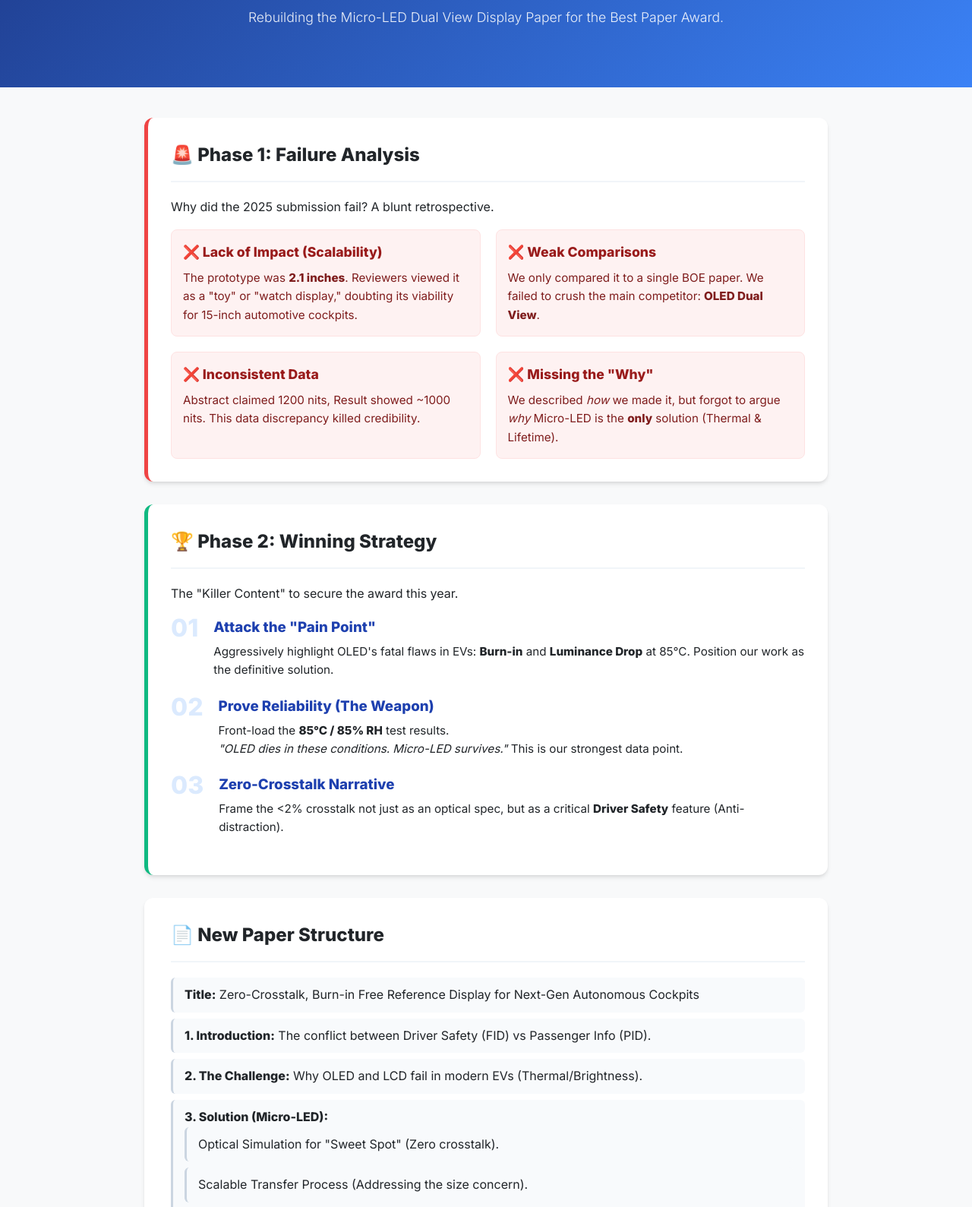
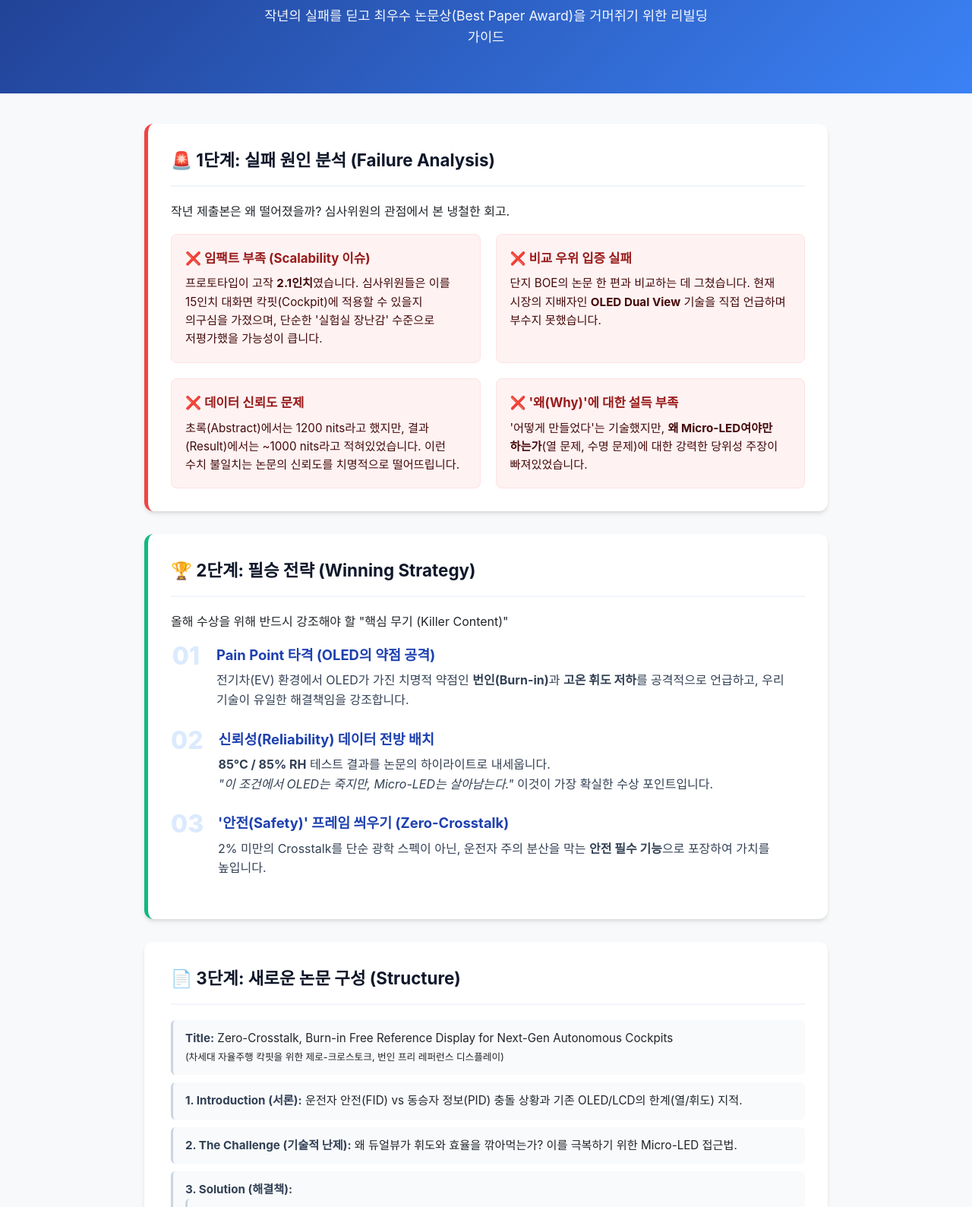
Before and after one commit to heekeunlee/paper_submission_001, a plain HTML site: page index.html in a window 1280 px wide. Shown: the part 188-1777 px from the top of the page at 76% size. Drawn offline with Linux system fonts and the light colour scheme.

Commit message:
Feat: Localize updated strategy report to Korean

```diff
--- a/index.html
+++ b/index.html
@@ -1,20 +1,22 @@
 <!DOCTYPE html>
-<html lang="en">
+<html lang="ko">
+
 <head>
     <meta charset="UTF-8">
     <meta name="viewport" content="width=device-width, initial-scale=1.0">
-    <title>2026 Paper Submission Strategy</title>
+    <title>2026 논문 수상 전략 보고서</title>
     <link rel="stylesheet" href="styles.css">
     <link rel="preconnect" href="https://fonts.googleapis.com">
     <link rel="preconnect" href="https://fonts.gstatic.com" crossorigin>
     <link href="https://fonts.googleapis.com/css2?family=Inter:wght@300;400;600;800&display=swap" rel="stylesheet">
 </head>
+
 <body>
     <header class="hero">
         <div class="container">
-            <span class="badge">CONFIDENTIAL STRATEGY</span>
-            <h1>Project Phoenix: 2026 Paper Award Strategy</h1>
-            <p class="subtitle">Rebuilding the Micro-LED Dual View Display Paper for the Best Paper Award.</p>
+            <span class="badge">대외비 (CONFIDENTIAL)</span>
+            <h1>Project Phoenix: 2026 논문 수상 전략</h1>
+            <p class="subtitle">작년의 실패를 딛고 최우수 논문상(Best Paper Award)을 거머쥐기 위한 리빌딩 가이드</p>
         </div>
     </header>
 
@@ -22,54 +24,59 @@
 
         <!-- Section 1: Failure Analysis -->
         <section id="analysis" class="card danger-border">
-            <h2>🚨 Phase 1: Failure Analysis</h2>
-            <p class="intro">Why did the 2025 submission fail? A blunt retrospective.</p>
+            <h2>🚨 1단계: 실패 원인 분석 (Failure Analysis)</h2>
+            <p class="intro">작년 제출본은 왜 떨어졌을까? 심사위원의 관점에서 본 냉철한 회고.</p>
 
             <div class="grid-2">
                 <div class="analysis-item">
-                    <h3>❌ Lack of Impact (Scalability)</h3>
-                    <p>The prototype was <strong>2.1 inches</strong>. Reviewers viewed it as a "toy" or "watch display," doubting its viability for 15-inch automotive cockpits.</p>
+                    <h3>❌ 임팩트 부족 (Scalability 이슈)</h3>
+                    <p>프로토타입이 고작 <strong>2.1인치</strong>였습니다. 심사위원들은 이를 15인치 대화면 칵핏(Cockpit)에 적용할 수 있을지 의구심을 가졌으며, 단순한
+                        '실험실 장난감' 수준으로 저평가했을 가능성이 큽니다.</p>
                 </div>
                 <div class="analysis-item">
-                    <h3>❌ Weak Comparisons</h3>
-                    <p>We only compared it to a single BOE paper. We failed to crush the main competitor: <strong>OLED Dual View</strong>.</p>
+                    <h3>❌ 비교 우위 입증 실패</h3>
+                    <p>단지 BOE의 논문 한 편과 비교하는 데 그쳤습니다. 현재 시장의 지배자인 <strong>OLED Dual View</strong> 기술을 직접 언급하며 부수지 못했습니다.
+                    </p>
                 </div>
                 <div class="analysis-item">
-                    <h3>❌ Inconsistent Data</h3>
-                    <p>Abstract claimed 1200 nits, Result showed ~1000 nits. This data discrepancy killed credibility.</p>
+                    <h3>❌ 데이터 신뢰도 문제</h3>
+                    <p>초록(Abstract)에서는 1200 nits라고 했지만, 결과(Result)에서는 ~1000 nits라고 적혀있었습니다. 이런 수치 불일치는 논문의 신뢰도를 치명적으로
+                        떨어뜨립니다.</p>
                 </div>
                 <div class="analysis-item">
-                    <h3>❌ Missing the "Why"</h3>
-                    <p>We described <em>how</em> we made it, but forgot to argue <em>why</em> Micro-LED is the <strong>only</strong> solution (Thermal & Lifetime).</p>
+                    <h3>❌ '왜(Why)'에 대한 설득 부족</h3>
+                    <p>'어떻게 만들었다'는 기술했지만, <strong>왜 Micro-LED여야만 하는가</strong>(열 문제, 수명 문제)에 대한 강력한 당위성 주장이 빠져있었습니다.</p>
                 </div>
             </div>
         </section>
 
         <!-- Section 2: Winning Strategy -->
         <section id="strategy" class="card success-border">
-            <h2>🏆 Phase 2: Winning Strategy</h2>
-            <p class="intro">The "Killer Content" to secure the award this year.</p>
+            <h2>🏆 2단계: 필승 전략 (Winning Strategy)</h2>
+            <p class="intro">올해 수상을 위해 반드시 강조해야 할 "핵심 무기 (Killer Content)"</p>
 
             <div class="strategy-list">
                 <div class="strategy-item">
                     <div class="number">01</div>
                     <div class="content">
-                        <h3>Attack the "Pain Point"</h3>
-                        <p>Aggressively highlight OLED's fatal flaws in EVs: <strong>Burn-in</strong> and <strong>Luminance Drop</strong> at 85°C. Position our work as the definitive solution.</p>
+                        <h3>Pain Point 타격 (OLED의 약점 공격)</h3>
+                        <p>전기차(EV) 환경에서 OLED가 가진 치명적 약점인 <strong>번인(Burn-in)</strong>과 <strong>고온 휘도 저하</strong>를 공격적으로
+                            언급하고, 우리 기술이 유일한 해결책임을 강조합니다.</p>
                     </div>
                 </div>
                 <div class="strategy-item">
                     <div class="number">02</div>
                     <div class="content">
-                        <h3>Prove Reliability (The Weapon)</h3>
-                        <p>Front-load the <strong>85°C / 85% RH</strong> test results. <br><em>"OLED dies in these conditions. Micro-LED survives."</em> This is our strongest data point.</p>
+                        <h3>신뢰성(Reliability) 데이터 전방 배치</h3>
+                        <p><strong>85°C / 85% RH</strong> 테스트 결과를 논문의 하이라이트로 내세웁니다. <br><em>"이 조건에서 OLED는 죽지만,
+                                Micro-LED는 살아남는다."</em> 이것이 가장 확실한 수상 포인트입니다.</p>
                     </div>
                 </div>
                 <div class="strategy-item">
                     <div class="number">03</div>
                     <div class="content">
-                        <h3>Zero-Crosstalk Narrative</h3>
-                        <p>Frame the <2% crosstalk not just as an optical spec, but as a critical <strong>Driver Safety</strong> feature (Anti-distraction).</p>
+                        <h3>'안전(Safety)' 프레임 씌우기 (Zero-Crosstalk)</h3>
+                        <p>2% 미만의 Crosstalk를 단순 광학 스펙이 아닌, 운전자 주의 분산을 막는 <strong>안전 필수 기능</strong>으로 포장하여 가치를 높입니다.</p>
                     </div>
                 </div>
             </div>
@@ -77,46 +84,51 @@
 
         <!-- Section 3: Re-structured Outline -->
         <section id="outline" class="card">
-            <h2>📄 New Paper Structure</h2>
+            <h2>📄 3단계: 새로운 논문 구성 (Structure)</h2>
             <div class="outline-box">
                 <ul>
-                    <li><strong>Title:</strong> Zero-Crosstalk, Burn-in Free Reference Display for Next-Gen Autonomous Cockpits</li>
-                    <li><strong>1. Introduction:</strong> The conflict between Driver Safety (FID) vs Passenger Info (PID).</li>
-                    <li><strong>2. The Challenge:</strong> Why OLED and LCD fail in modern EVs (Thermal/Brightness).</li>
-                    <li><strong>3. Solution (Micro-LED):</strong>
+                    <li><strong>Title:</strong> Zero-Crosstalk, Burn-in Free Reference Display for Next-Gen Autonomous
+                        Cockpits<br><small>(차세대 자율주행 칵핏을 위한 제로-크로스토크, 번인 프리 레퍼런스 디스플레이)</small></li>
+                    <li><strong>1. Introduction (서론):</strong> 운전자 안전(FID) vs 동승자 정보(PID) 충돌 상황과 기존 OLED/LCD의 한계(열/휘도)
+                        지적.</li>
+                    <li><strong>2. The Challenge (기술적 난제):</strong> 왜 듀얼뷰가 휘도와 효율을 깎아먹는가? 이를 극복하기 위한 Micro-LED 접근법.</li>
+                    <li><strong>3. Solution (해결책):</strong>
                         <ul>
-                            <li>Optical Simulation for "Sweet Spot" (Zero crosstalk).</li>
-                            <li>Scalable Transfer Process (Addressing the size concern).</li>
+                            <li><strong>광학 시뮬레이션:</strong> 크로스토크가 0이 되는 'Sweet Spot' 최적화 과정.</li>
+                            <li><strong>양산성(Scalability):</strong> 2.1인치를 넘어 대형 패널에도 적용 가능한 전사 공정 논리.</li>
                         </ul>
                     </li>
-                    <li><strong>4. Verification (The Evidence):</strong>
+                    <li><strong>4. Verification (검증 및 결과):</strong> <span class="badge"
+                            style="color:white; background:#ef4444; font-size:0.7em;">가장 중요</span>
                         <ul>
-                            <li><strong>>1200 nits</strong> High Brightness.</li>
-                            <li><strong><2%</strong> Degradation at 85°C (Reliability).</li>
-                            <li>Superiority Matrix vs OLED/LCD.</li>
+                            <li><strong>>1200 nits:</strong> 주간 시인성을 보장하는 압도적 밝기.</li>
+                            <li><strong>
+                                    <2% Degradation:</strong> 85도 극한 환경에서도 변함없는 내구성.</li>
+                            <li><strong>비교표(Comparison):</strong> OLED vs LCD vs Micro-LED 3파전 비교 승리.</li>
                         </ul>
                     </li>
-                    <li><strong>5. Conclusion:</strong> The only viable long-term solution.</li>
+                    <li><strong>5. Conclusion (결론):</strong> "이것만이 유일한 장기적 대안이다"라는 강한 맺음말.</li>
                 </ul>
             </div>
         </section>
 
         <!-- Section 4: Missing & Further Needs -->
         <section id="needs" class="card warning-border">
-            <h2>⚠️ Phase 3: Further Requirements</h2>
-            <p>To execute this strategy, we strictly need the following:</p>
+            <h2>⚠️ 4단계: 추가 필요 사항 (Action Items)</h2>
+            <p>전략 완수를 위해 다음 데이터 보강이 시급합니다:</p>
             <ul class="checklist">
-                <li><strong>[Data] Thermal Simulation:</strong> Heat dissipation comparison vs OLED at high nits.</li>
-                <li><strong>[Logic] Scalability Proof:</strong> A paragraph verifying that the transfer accuracy holds for larger areas.</li>
-                <li><strong>[Visuals] JND / Legibility Test:</strong> Human factor test data (or simulated view) proving readability.</li>
-                <li><strong>[Comparison] Spider Chart:</strong> A visual summary of Micro-LED vs OLED vs LCD.</li>
+                <li><strong>[데이터] 열해석 시뮬레이션:</strong> 고휘도 구동 시 OLED 대비 낮은 발열을 보여주는 데이터.</li>
+                <li><strong>[논리] 대면적화(Scalability) 입증:</strong> 전사 수율 데이터를 통해 대형화 가능성을 글로라도 강력히 주장해야 함.</li>
+                <li><strong>[시각화] 시인성(Legibility) 테스트:</strong> 실제 사람이 봤을 때 글자가 얼마나 또렷한지 보여주는 비교 사진.</li>
+                <li><strong>[비교] 스파이더 차트:</strong> 경쟁 기술 대비 우위를 한눈에 보여주는 도표.</li>
             </ul>
         </section>
 
     </main>
 
     <footer>
-        <p>Strategic Paper Rebuilding Plan • 2026 Submission Cycle</p>
+        <p>2026 Paper Submission Strategy • Confidential Report</p>
     </footer>
 </body>
+
 </html>
--- a/styles.css
+++ b/styles.css
@@ -10,11 +10,13 @@
 }
 
 body {
-    font-family: 'Inter', sans-serif;
+    font-family: 'Pretendard', -apple-system, BlinkMacSystemFont, system-ui, Roboto, 'Helvetica Neue', 'Segoe UI', 'Apple SD Gothic Neo', 'Noto Sans KR', 'Malgun Gothic', 'Apple Color Emoji', 'Segoe UI Emoji', 'Segoe UI Symbol', sans-serif;
     background-color: var(--bg-color);
     color: var(--text-color);
     margin: 0;
     line-height: 1.6;
+    word-break: keep-all;
+    /* Improve Korean line breaks */
 }
 
 .container {
@@ -33,16 +35,18 @@ body {
 }
 
 .hero h1 {
-    font-size: 2.5rem;
+    font-size: 2.2rem;
     font-weight: 800;
-    margin: 10px 0;
+    margin: 15px 0;
     letter-spacing: -0.02em;
 }
 
 .hero .subtitle {
     font-size: 1.1rem;
-    opacity: 0.9;
-    font-weight: 300;
+    opacity: 0.95;
+    font-weight: 400;
+    max-width: 600px;
+    margin: 0 auto;
 }
 
 .badge {
@@ -53,6 +57,7 @@ body {
     font-weight: 600;
     text-transform: uppercase;
     letter-spacing: 0.05em;
+    display: inline-block;
 }
 
 /* Cards */
@@ -67,15 +72,24 @@ body {
 
 .card h2 {
     margin-top: 0;
-    font-size: 1.5rem;
+    font-size: 1.4rem;
     border-bottom: 2px solid #f1f5f9;
     padding-bottom: 15px;
     margin-bottom: 20px;
+    color: #0f172a;
 }
 
-.danger-border { border-left-color: var(--danger-border); }
-.success-border { border-left-color: var(--success-border); }
-.warning-border { border-left-color: var(--warning-border); }
+.danger-border {
+    border-left-color: var(--danger-border);
+}
+
+.success-border {
+    border-left-color: var(--success-border);
+}
+
+.warning-border {
+    border-left-color: var(--warning-border);
+}
 
 /* Grid Layout */
 .grid-2 {
@@ -92,28 +106,28 @@ body {
 
 .analysis-item {
     background: #fef2f2;
-    padding: 15px;
+    padding: 18px;
     border-radius: 8px;
     border: 1px solid #fee2e2;
 }
 
 .analysis-item h3 {
     margin: 0 0 8px;
-    font-size: 1.1rem;
+    font-size: 1.05rem;
     color: #991b1b;
 }
 
 .analysis-item p {
     margin: 0;
     font-size: 0.95rem;
-    color: #7f1d1d;
+    color: #450a0a;
 }
 
 /* Strategy List */
 .strategy-item {
     display: flex;
     gap: 20px;
-    margin-bottom: 20px;
+    margin-bottom: 24px;
     align-items: flex-start;
 }
 
@@ -122,16 +136,20 @@ body {
     font-weight: 800;
     color: #dbeafe;
     line-height: 1;
+    min-width: 40px;
+    text-align: center;
 }
 
 .strategy-item h3 {
-    margin: 0 0 5px;
+    margin: 0 0 6px;
+    font-size: 1.15rem;
     color: var(--accent-color);
 }
 
 .strategy-item p {
     margin: 0;
-    font-size: 0.95rem;
+    font-size: 1rem;
+    color: #334155;
 }
 
 /* Outline & Checklist */
@@ -142,10 +160,15 @@ body {
 
 .outline-box li {
     background: #f8fafc;
-    margin-bottom: 8px;
-    padding: 10px 15px;
+    margin-bottom: 10px;
+    padding: 12px 16px;
     border-radius: 6px;
     border-left: 3px solid #cbd5e1;
+    font-size: 0.95rem;
+}
+
+.outline-box li strong {
+    color: #334155;
 }
 
 .checklist {
@@ -154,10 +177,12 @@ body {
 }
 
 .checklist li {
-    font-size: 1.05rem;
+    font-size: 1rem;
     margin-bottom: 12px;
-    padding-left: 24px;
+    padding-left: 28px;
     position: relative;
+    color: #334155;
+    font-weight: 500;
 }
 
 .checklist li::before {
@@ -171,4 +196,6 @@ footer {
     padding: 40px 0;
     color: #64748b;
     font-size: 0.9rem;
+    border-top: 1px solid #e2e8f0;
+    margin-top: 40px;
 }
```
